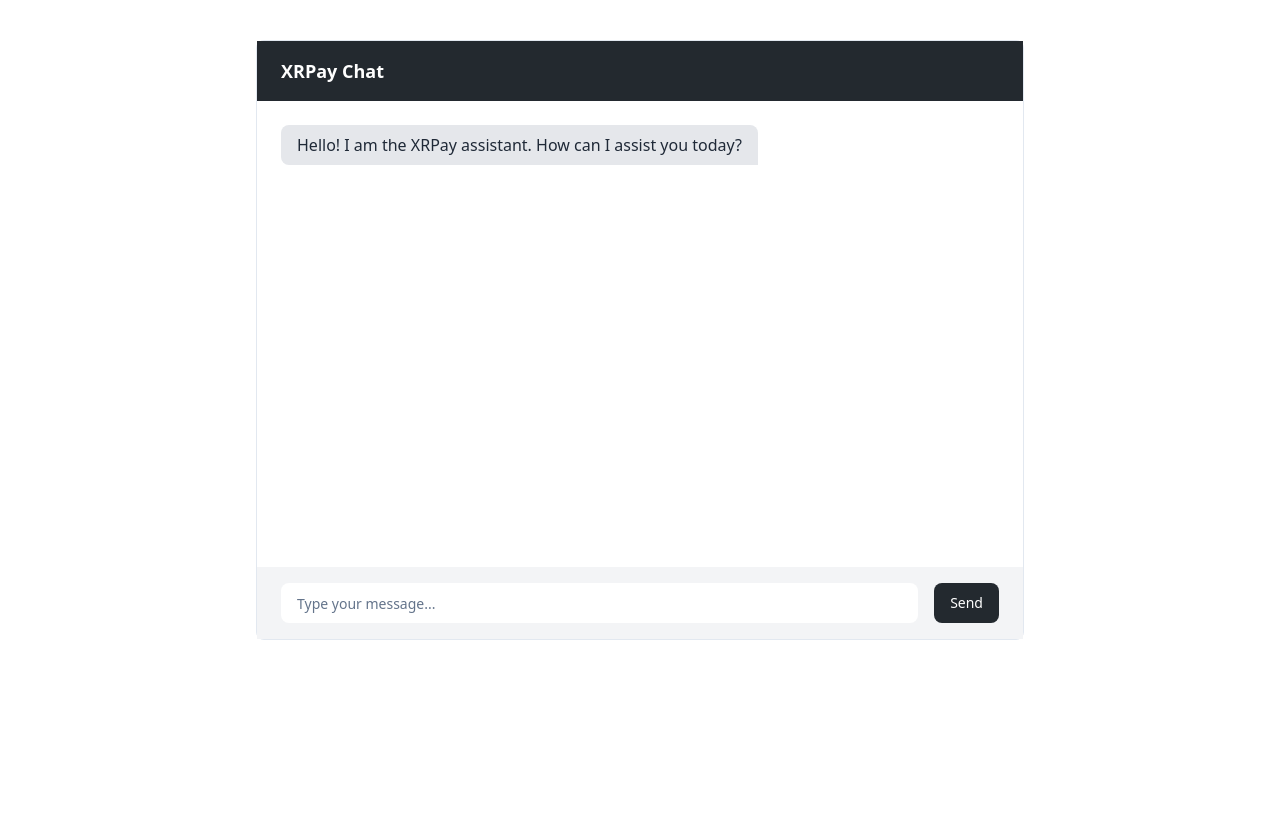
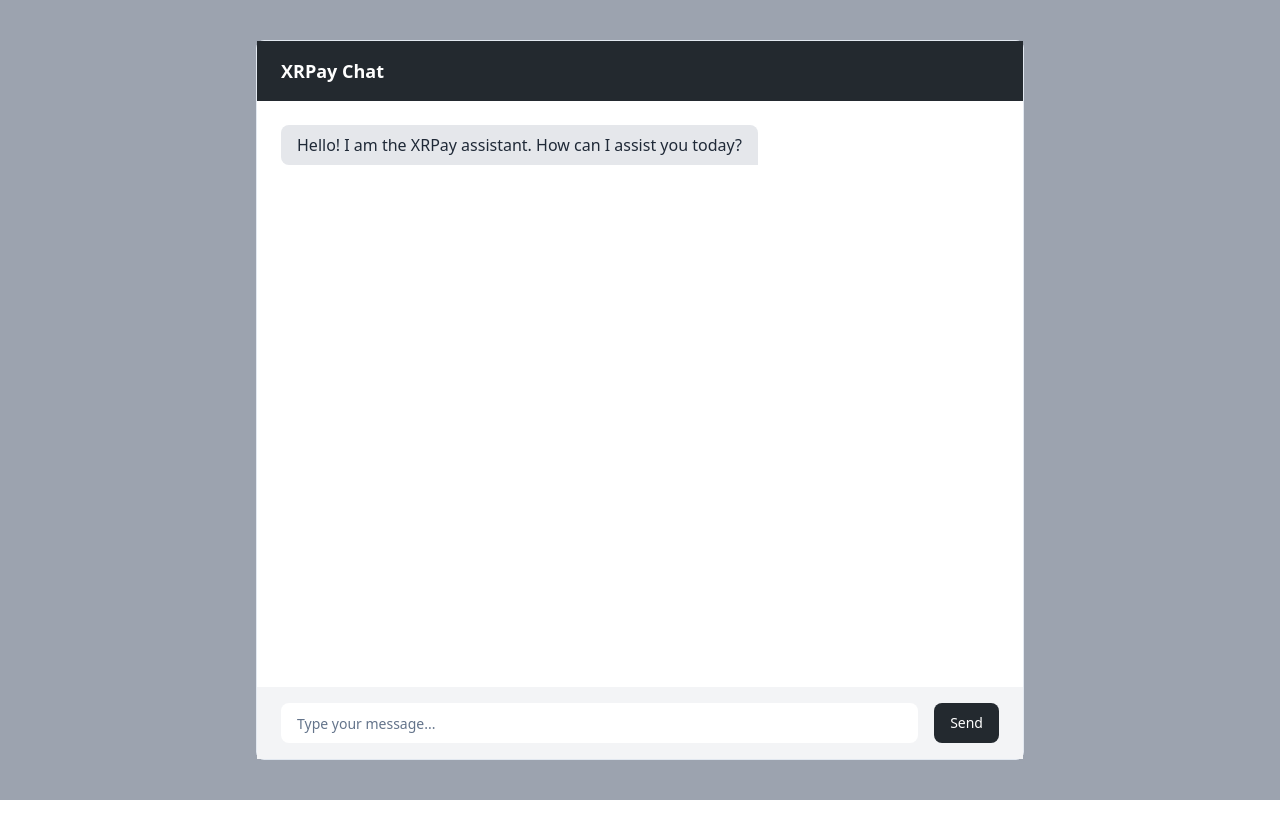
Before and after one commit to iceywil/XRPAY, a Next.js app: page /chat in a window 1280 px wide. Shown: the top 838 px of the page. After the commit the page ends 800 px from the top, so only its background shows below. Built offline with nearby package versions, Linux system fonts and the light colour scheme.

Commit message:
Solve UI

```diff
--- a/app/chat/page.tsx
+++ b/app/chat/page.tsx
@@ -3,8 +3,11 @@ import Chat from "../components/Chat";
 export default function ChatBot() {
 
     return (
-        <div className="w-3/5 mx-auto my-10 h-screen">
-            <Chat></Chat>
+        <div className="w-full h-screen bg-gray-400">
+            <div className="w-3/5 mx-auto h-screen py-10">
+                <Chat></Chat>
+            </div>
         </div>
+
     )
 }
--- a/app/components/Chat.tsx
+++ b/app/components/Chat.tsx
@@ -83,13 +83,13 @@ export default function Component() {
   }
 
   return (
-    <div className="flex flex-col h-3/4 rounded-lg border">
+    <div className="flex flex-col h-full rounded-lg border">
       <header className="bg-[#23292F] py-4 px-6">
       <div className="flex items-center">
           <h1 className="text-white text-lg font-bold">XRPay Chat</h1>
         </div>
       </header>
-      <div className="flex-1 overflow-y-auto p-6">
+      <div className="flex-1 overflow-y-auto p-6 bg-white">
         {messages.map((message) => (
           <div
             key={message.id}
```
